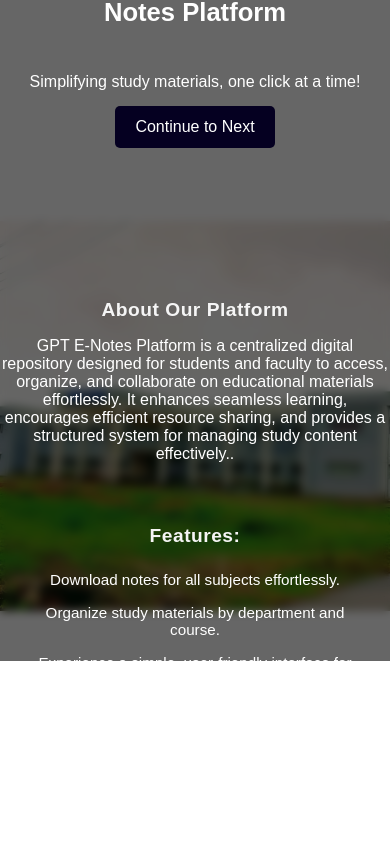
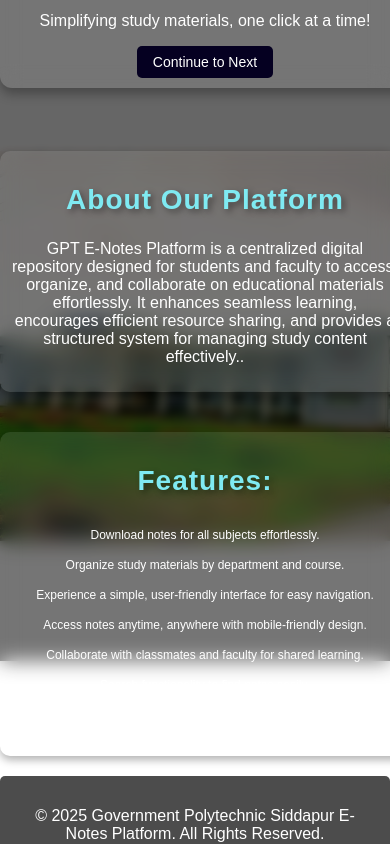
Before and after one commit to nutanworks/GPTS-E-Notes-platform, a plain HTML site: page index.html in a window 390 px wide. Shown: the part 183-1027 px from the top of the page. Drawn offline with Linux system fonts and the light colour scheme.

Commit message:
fourth change

```diff
--- a/index.html
+++ b/index.html
@@ -13,7 +13,7 @@
         </div>
 
         <div class="home-container2">
-            <h1>Welcome to GPT Siddapur E-Notes Platform</h1>
+            <h1 id="h1">Welcome to GPT Siddapur E-Notes Platform</h1>
             <p class="tagline">Simplifying study materials, one click at a time!</p>
             <a href="continue.html"><button>Continue to Next</button></a>
         </div>
--- a/styles.css
+++ b/styles.css
@@ -190,106 +190,130 @@ body::after {
     margin-bottom: 40px;
     animation: fadeInUp 1s ease-out;
 }
-/* Features Section */
-.boxs {
+/* Responsive container styles */
+
+.home-container2 {
+    width: 95%;
+    max-width: 1000px;
+    background: rgba(255, 255, 255, 0.1);
+    padding: 30px;
+    border-radius: 12px;
+    box-shadow: 0px 6px 12px rgba(0, 0, 0, 0.3);
     text-align: center;
-    padding: 30px;
+    backdrop-filter: blur(10px);
+    margin: 25px auto;
 }
 
-.boxs ul {
-    list-style-type: none;
+.about, .boxs {
+    width: 90%;
+    max-width: 900px;
+    background: rgba(255, 255, 255, 0.1);
+    padding: 20px;
+    border-radius: 10px;
+    box-shadow: 0px 4px 8px rgba(0, 0, 0, 0.3);
+    text-align: center;
+    backdrop-filter: blur(10px);
+    margin: 20px auto;
+}
+
+
+/* Heading styles */
+#h1 {
+    font-size: 30px;
+    font-weight: bold;
+    color: #effa7a;
+    text-shadow: 4px 4px 8px rgba(0, 0, 0, 0.5);
+    letter-spacing: 1.2px;
+    text-transform: uppercase;
+}
+#h2 {
+    font-size: 28px;
+    font-weight: bold;
+    color: #7feaf2;
+    text-shadow: 3px 3px 6px rgba(0, 0, 0, 0.4);
+    letter-spacing: 1px;
+}
+
+
+/* Button styles */
+button {
+    background-color: #050021;
+    color: white;
+    padding: 12px 20px;
+    border: none;
+    border-radius: 5px;
+    cursor: pointer;
+    font-size: 16px;
+    transition: transform 0.2s, background-color 0.4s;
+}
+
+button:hover {
+    background: linear-gradient(to right, rgb(120, 121, 121), rgb(78, 78, 79));
+    color: black;
+    font-weight: 600;
+    transform: scale(1.1);
+}
+
+/* List styles */
+ul {
+    list-style: none;
     padding: 0;
 }
 
-.boxs li {
-    font-size: 1.2rem;
-    padding: 10px;
-}
-.home-container2 {
-    display: flex;
-    flex-direction: column;
-    justify-content: center;
-    align-items: center;
-    text-align: center;
-    height: 400px;
-    margin: 0 auto;
+li {
+    padding: 8px;
+    font-size: 16px;
 }
 
-.home-container2 h1 {
-    font-size: 3rem;
-    margin-bottom: 30px;
-    animation: fadeInDown 1s ease-out;
+/* Footer styles */
+.footer-container {
+    text-align: center;
+    padding: 15px;
+    background: rgba(0, 0, 0, 0.7);
+    border-radius: 5px;
 }
 
-.home-container2 .tagline {
-    font-size: 1.4rem;
-    margin-bottom: 15px;
-}
-/* Responsive Design */
-@media (max-width: 1024px) {
-    .home-container2 h1 {
-        font-size: 2rem;
-    }
-
-    .home-container2 .tagline {
-        font-size: 1.2rem;
-    }
-
-    .boxs li {
-        font-size: 1.1rem;
-    }
-}
-
+/* Responsive design adjustments */
 @media (max-width: 768px) {
-    .home-container2 {
+    .home-container2, .about, .boxs {
+        width: 95%;
         padding: 15px;
     }
 
-    .home-container2 h1 {
-        font-size: 1.8rem;
+    button {
+        font-size: 16px;
+        padding: 10px 20px;
     }
 
-    .home-container2 .tagline {
-        font-size: 1.1rem;
+    h1, h2 {
+        font-size: 22px;
     }
 
-    .boxs li {
-        font-size: 1rem;
-    }
-
-    button {
-        padding: 10px 15px;
+    li {
         font-size: 14px;
     }
 }
 
 @media (max-width: 480px) {
-    .home-container2 h1 {
-        font-size: 1.6rem;
+    .home-container2, .about, .boxs {
+        width: 100%;
+        padding: 10px;
     }
 
-    .home-container2 .tagline {
-        font-size: 1rem;
-    }
-
-    .boxs li {
-        font-size: 0.95rem;
-        padding: 8px;
+    h1, h2 {
+        font-size: 20px;
     }
 
     button {
-        padding: 10px;
-        font-size: 13px;
+        font-size: 14px;
+        padding: 8px 16px;
+    }
+
+    li {
+        font-size: 12px;
     }
 }
-#h2{
-    font-family: 'Poppins', sans-serif; /* Modern & clean font */
-    font-weight: 600; /* Slightly bold for emphasis */
-    font-size: 1.2rem; /* Balanced size for readability */
-    color: #f5f5f5; /* Soft white for a sleek appearance */
-    letter-spacing: 0.5px; /* Subtle spacing for elegance */
-    text-transform: capitalize; /* Uniform capitalization */
-}
+
 /* Branch Buttons Section */
 .branches {
     display: flex;
@@ -318,34 +342,8 @@ body::after {
     transform: translateY(-5px);
 }
 
-/* Buttons */
-button {
-    background-color: #050021;
-    color: white;
-    padding: 12px 20px;
-    border: none;
-    border-radius: 5px;
-    cursor: pointer;
-    font-size: 16px;
-    transition: transform 0.2s, background-color 0.4s;
-}
 
-button:hover {
-    background: linear-gradient(to right, rgb(1, 202, 242), rgb(0, 119, 255));
-    color: black;
-    transform: scale(1.1);
-}
 
-/* Footer Section */
-.footer {
-    background-color: #2c2c2c;
-    color: white;
-    padding: 20px;
-    text-align: center;
-    margin-top: auto;
-    width: 100%;
-    box-shadow: 0 -2px 6px rgba(0, 0, 0, 0.2);
-}
 
 /* About Section */
 #about-us {
```
